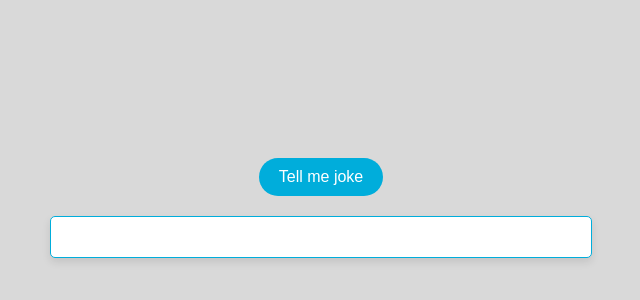
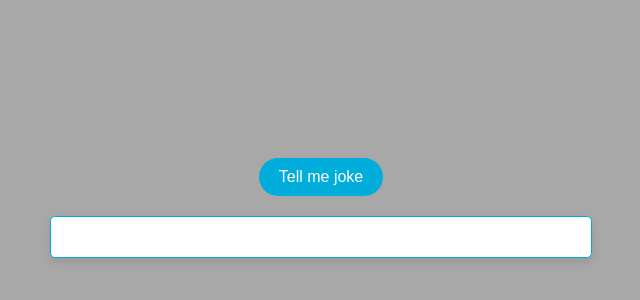
Before and after one commit to teysha-d/joke-generator, a plain HTML site: page index.html in a window 1280 px wide. Shown: the part 192-492 px from the top of the page, without its empty margins (319-959 px from the left). Drawn offline with nearby package versions, Linux system fonts and the light colour scheme.

Commit message:
Updated CSS.

```diff
--- a/src/styles.css
+++ b/src/styles.css
@@ -1,6 +1,6 @@
 body {
   font-family: Arial, sans-serif;
-  background-color: #d9d9d9;
+  background-color: #a8a8a8;
   display: flex;
   flex-direction: column;
   align-items: center;
```
